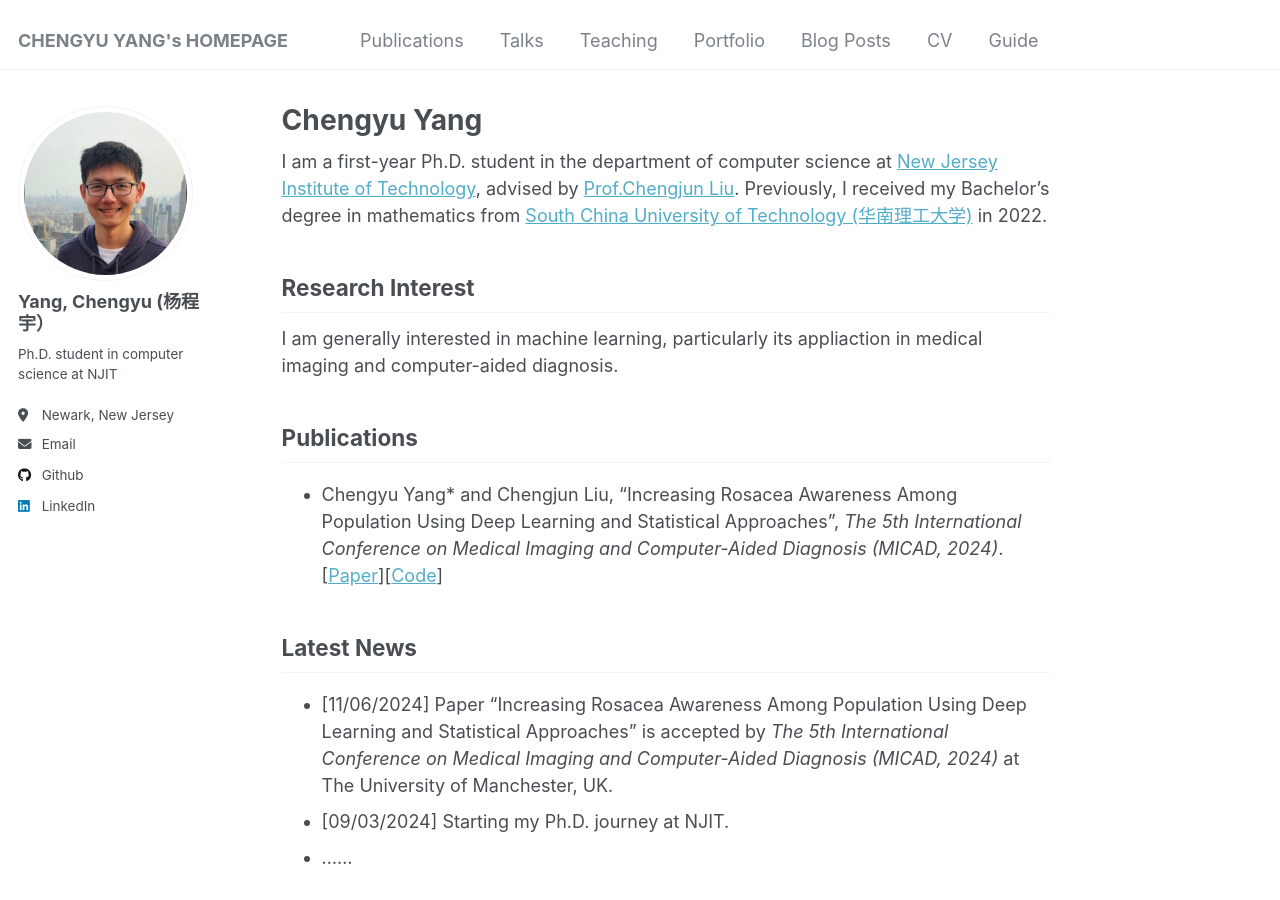
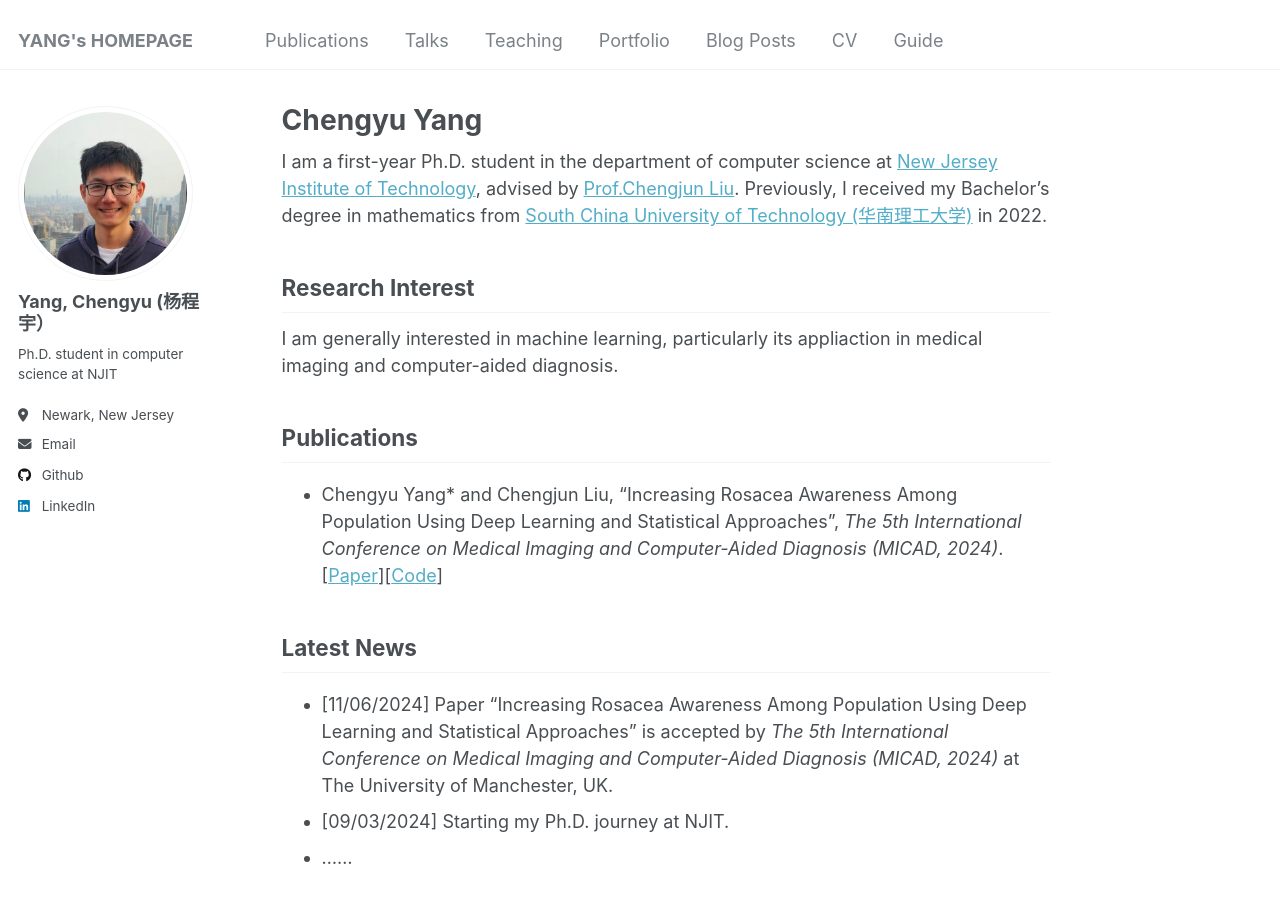
Before and after one commit to cyang322/cyang322.github.io, a Jekyll site: the page built from _pages/about.md, in a window 1280 px wide and 900 px high. Built offline with Jekyll 4.4.1, drawn with Linux system fonts in a browser that asks for light colours.

Commit message:
Update _config.yml

```diff
--- a/_config.yml
+++ b/_config.yml
@@ -8,7 +8,7 @@
 
 # Basic Site Settings
 locale                   : "en-US"
-title                    : "CHENGYU YANG's HOMEPAGE"
+title                    : "YANG's HOMEPAGE"
 title_separator          : "-"
 name                     : &name "Your Name"
 description              : &description "personal description"
```
